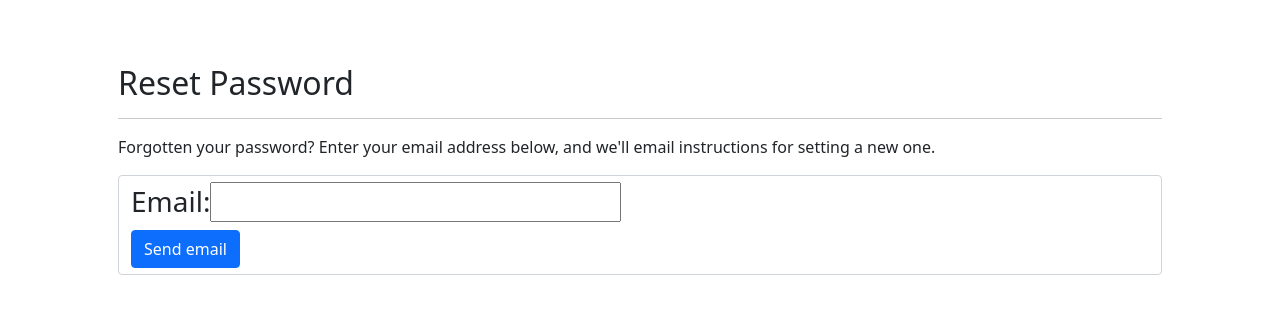
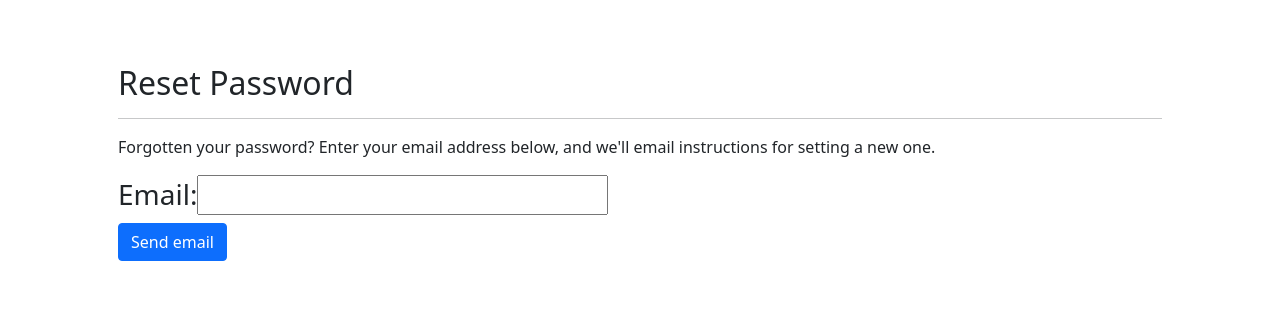
Before and after one commit to sumanpatra970/web, a Django app: page /password_reset in a window 1280 px wide. Shown: the top 314 px of the page. Run offline with Django 3.2, Linux system fonts and the light colour scheme.

Commit message:
Update password_reset.html

```diff
--- a/templates/password_reset.html
+++ b/templates/password_reset.html
@@ -13,7 +13,7 @@
     <h2 class="font-weight-bold mt-3 pox">Reset Password</h2>
  <hr>
  <p class="poll pox">Forgotten your password? Enter your email address below, and we'll email instructions for setting a new one.</p>
- <form method="POST" class="form-control">
+ <form method="POST">
      {% csrf_token %}
      <h3 class="pox">{{ password_reset_form }}</h3>
      <button class="btn btn-primary" type="submit">Send email</button>
```
